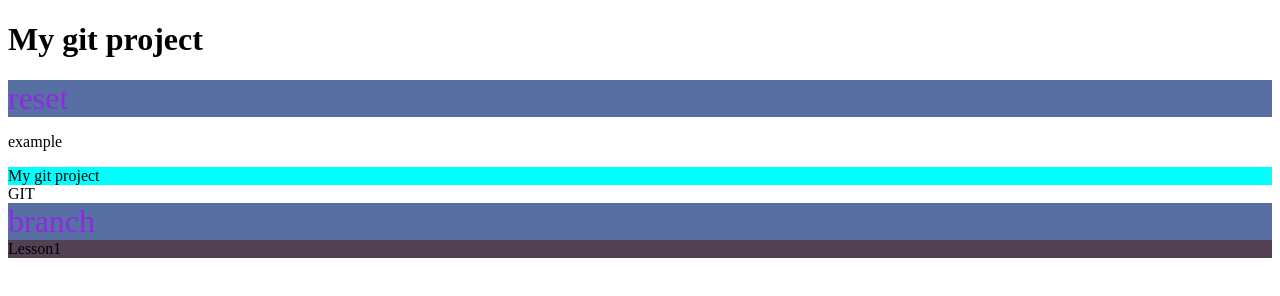
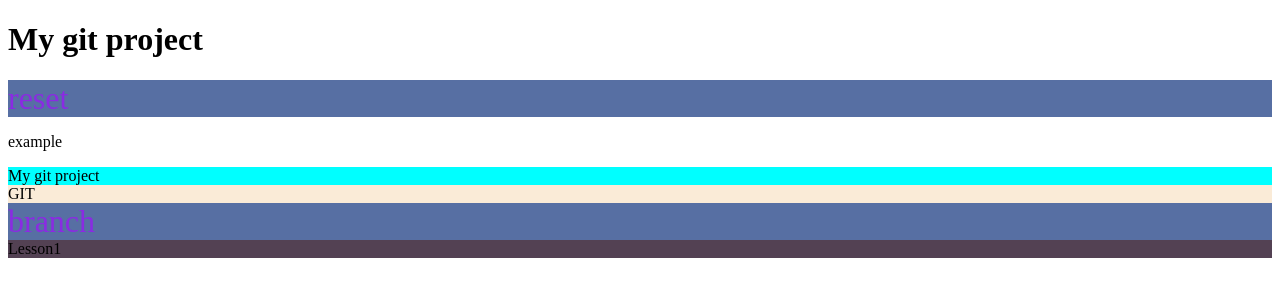
Before and after one commit to katezavertyaeva/git-42.2, a plain HTML site: page index.html in a window 1280 px wide. Drawn offline with Linux system fonts and the light colour scheme.

Commit message:
Add main styles

```diff
--- a/styles.css
+++ b/styles.css
@@ -11,3 +11,7 @@ header {
 footer {
   background-color: rgb(83, 65, 83);
 }
+
+main {
+  background-color: antiquewhite;
+}
```
